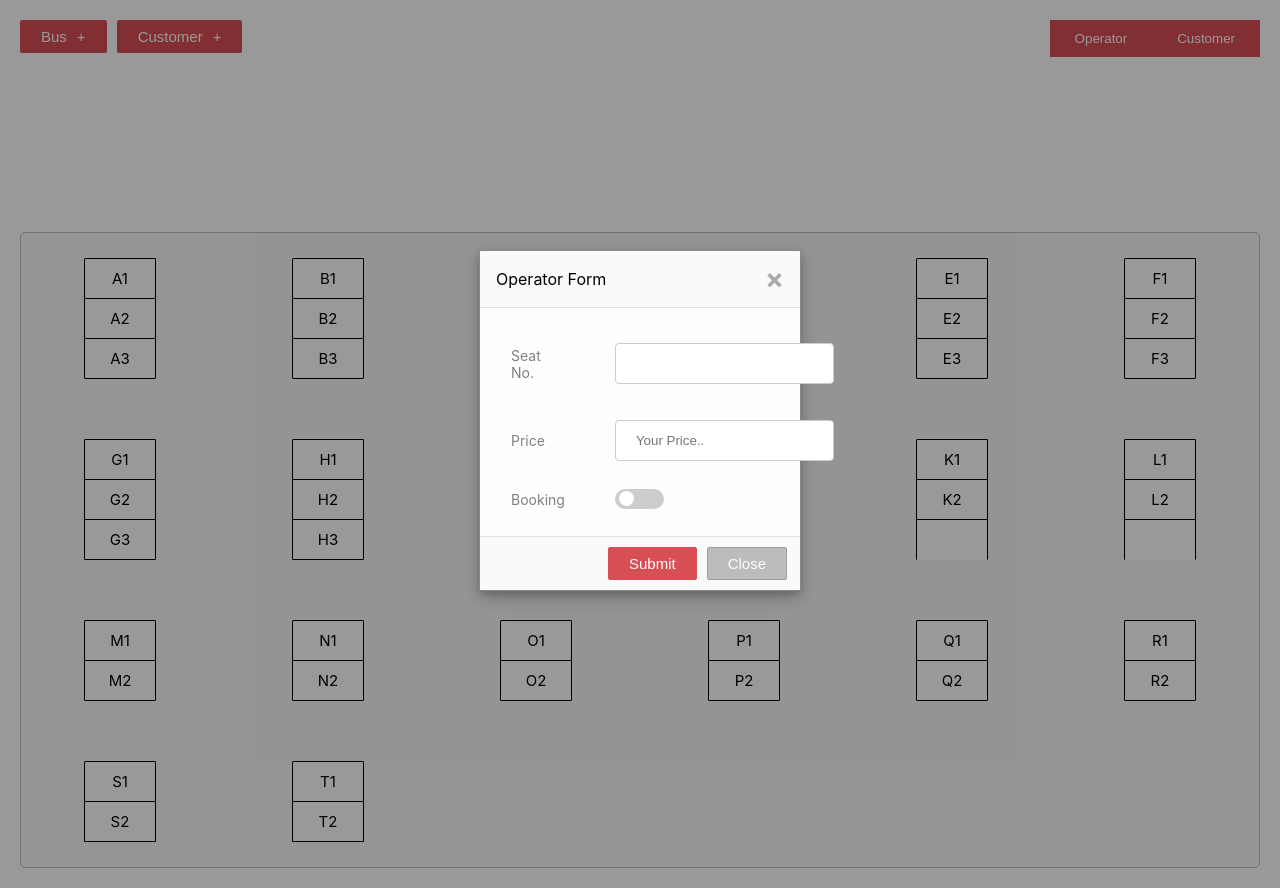
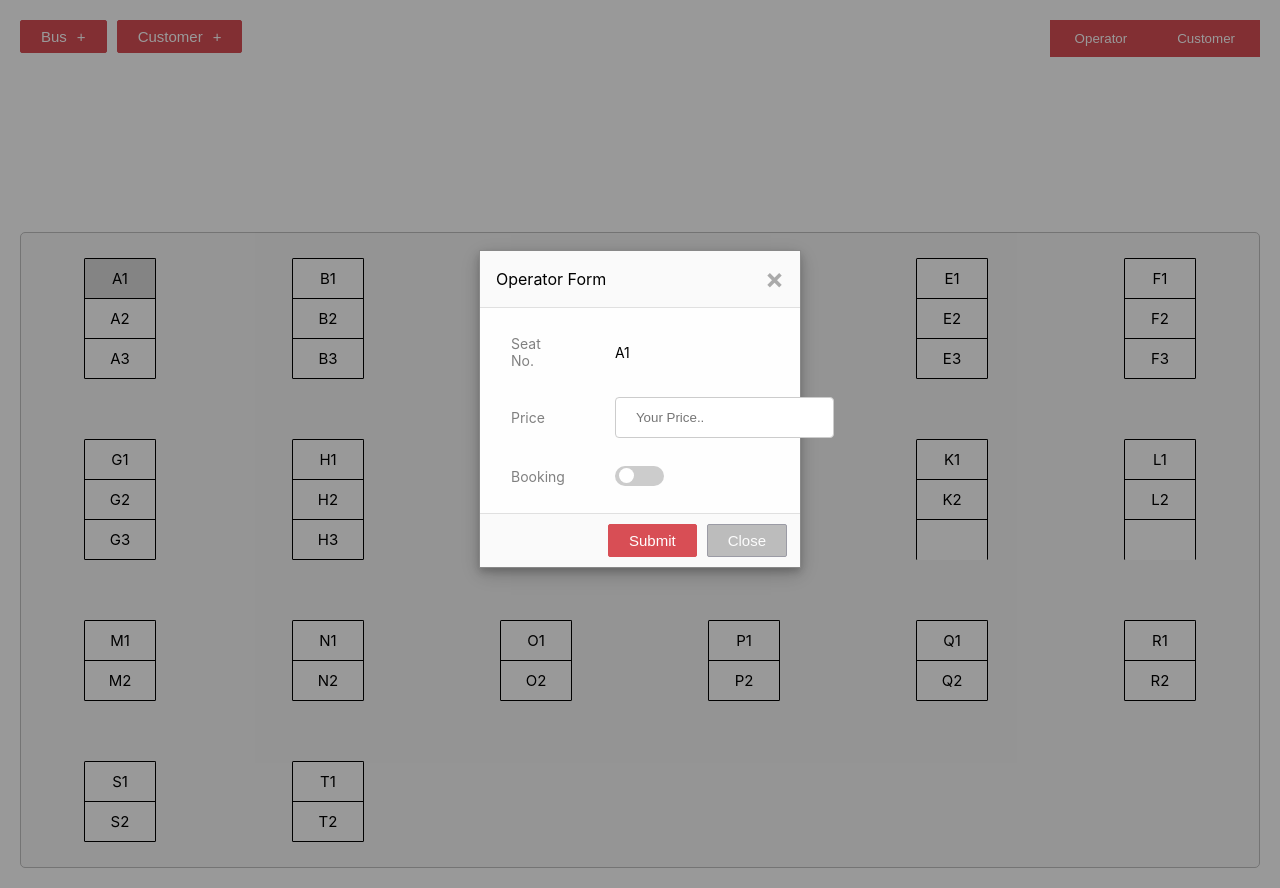
Before and after one commit to mitaliSurve/book-my-bus, a React (Create React App) app: page / in a window 1280 px wide. Both pictures are taken after a click on the element "A1". Built offline with nearby package versions, Linux system fonts and the light colour scheme.

Commit message:
set background color of seat

```diff
--- a/src/pages/dashboard/Dashboard.js
+++ b/src/pages/dashboard/Dashboard.js
@@ -15,6 +15,8 @@ import { CustomerName } from "../../constant/CustomerList";
 const Dashboard = () => {
   const [operatorMenu, setOperatorMenu] = useState(false);
   const [customerMenu, setCustomerMenu] = useState(false);
+  const [selectedSeat, setSelectedSeat] = useState("");
+  const [operatorSeatNo, setOperatorSeatNo] = useState("");
 
   const toggleOperatorMenu = () => {
     setOperatorMenu(!operatorMenu);
@@ -26,17 +28,22 @@ const Dashboard = () => {
     console.log(customerMenu);
   };
 
-
-  const handle = (s) => {
-    console.log(s, "jhhhhhhhhhhhhhhhhhhg-----------------------");
-  }
+  const selectSeat = (s) => {
+    setSelectedSeat(s.seat);
+    setOperatorSeatNo(s);
+    console.log(s, "jhhhhhhhhhhhhhhhhhhg-----------------------", s.seat);
+  };
 
   return (
     <div className={style.root}>
       <div className={style.display_flex}>
         <div>
           <BusList name="bus" busList={busesName} />
-          <BusList name="Customer" busList={CustomerName} className={style.margin} />
+          <BusList
+            name="Customer"
+            busList={CustomerName}
+            className={style.margin}
+          />
         </div>
         <div className={cx(style.display, style.margin)}>
           <ButtonGroup>Operator</ButtonGroup>
@@ -47,9 +54,21 @@ const Dashboard = () => {
       <div className={style.container}>
         <div className={style.grid_container}>
           {seatNo.map((seats) => (
-            <div className={style.seat} key={seats.id}  onClick={toggleOperatorMenu}>
+            <div
+              className={style.seat}
+              key={seats.id}
+              onClick={toggleOperatorMenu}
+            >
               {seats.seatNumber.map((s) => (
-                <div key={s.id} className={style.seat_label} onClick={() => handle(s)}>
+                <div
+                  key={s.id}
+                  className={
+                    s.seat === selectedSeat
+                      ? style.seat_label_color
+                      : style.seat_label
+                  }
+                  onClick={() => selectSeat(s)}
+                >
                   {s.seat}
                 </div>
               ))}
@@ -58,7 +77,9 @@ const Dashboard = () => {
         </div>
       </div>
 
-      {operatorMenu && <Operator onClose={toggleOperatorMenu} />}
+      {operatorMenu && (
+        <Operator operatorSeat={operatorSeatNo} onClose={toggleOperatorMenu} />
+      )}
 
       {customerMenu && <Customer onClose={toggleCustomerMenu} />}
 
--- a/src/pages/dashboard/dashboard.module.css
+++ b/src/pages/dashboard/dashboard.module.css
@@ -43,16 +43,25 @@
   background-color: white;
 }
 
-/* .seat:hover {
-  border: 1px solid gray;
-} */
-
 .seat_label {
   border-bottom: 1px solid;
   font-size: 15px;
   padding: 10px;
 }
 
+.seat_label:hover {
+  background-color: indianred;
+  color: #f7f7f7;
+  border-bottom: 1px solid black;
+}
+
 .margin {
   margin-left: 10px;
 }
+
+.seat_label_color {
+  background-color: gainsboro;
+  border-bottom: 1px solid;
+  font-size: 15px;
+  padding: 10px;
+}
--- a/src/pages/operator/Operator.js
+++ b/src/pages/operator/Operator.js
@@ -1,4 +1,4 @@
-import React, { useState } from "react";
+import React from "react";
 import cx from "classnames";
 import PropTypes from "prop-types";
 
@@ -6,8 +6,8 @@ import style from "../operator/operator.module.css";
 import Dialog from "../../components/dialogMenu/Dialog";
 import Switch from "../../components/switch/Switch";
 
-const Operator = ({ onClose }) => {
-  const [seat, setSeat] = useState("");
+const Operator = ({ onClose, operatorSeat }) => {
+  // const [seat, setSeat] = useState("");
 
   return (
     <Dialog header="Operator Form" onClose={onClose} action="Submit">
@@ -19,13 +19,13 @@ const Operator = ({ onClose }) => {
           >
             Seat No.
           </label>
-          <input
-            type="number"
+          <span className={style.label}>{operatorSeat.seat}</span>
+          {/* <input
+            type="text"
             id="seatNo"
-            value={seat}
-            onChange={(event) => setSeat(event.target.value)}
+            value={operatorSeat.seat}
             className={style.input}
-          />
+          /> */}
           {/* <label className={style.label}>S1</label> */}
 
           <label htmlFor="price" className={cx(style.label, style.label_color)}>
@@ -50,6 +50,7 @@ const Operator = ({ onClose }) => {
 
 Operator.propTypes = {
   onClose: PropTypes.func,
+  operatorSeat: PropTypes.object,
 };
 
 export default Operator;
```
